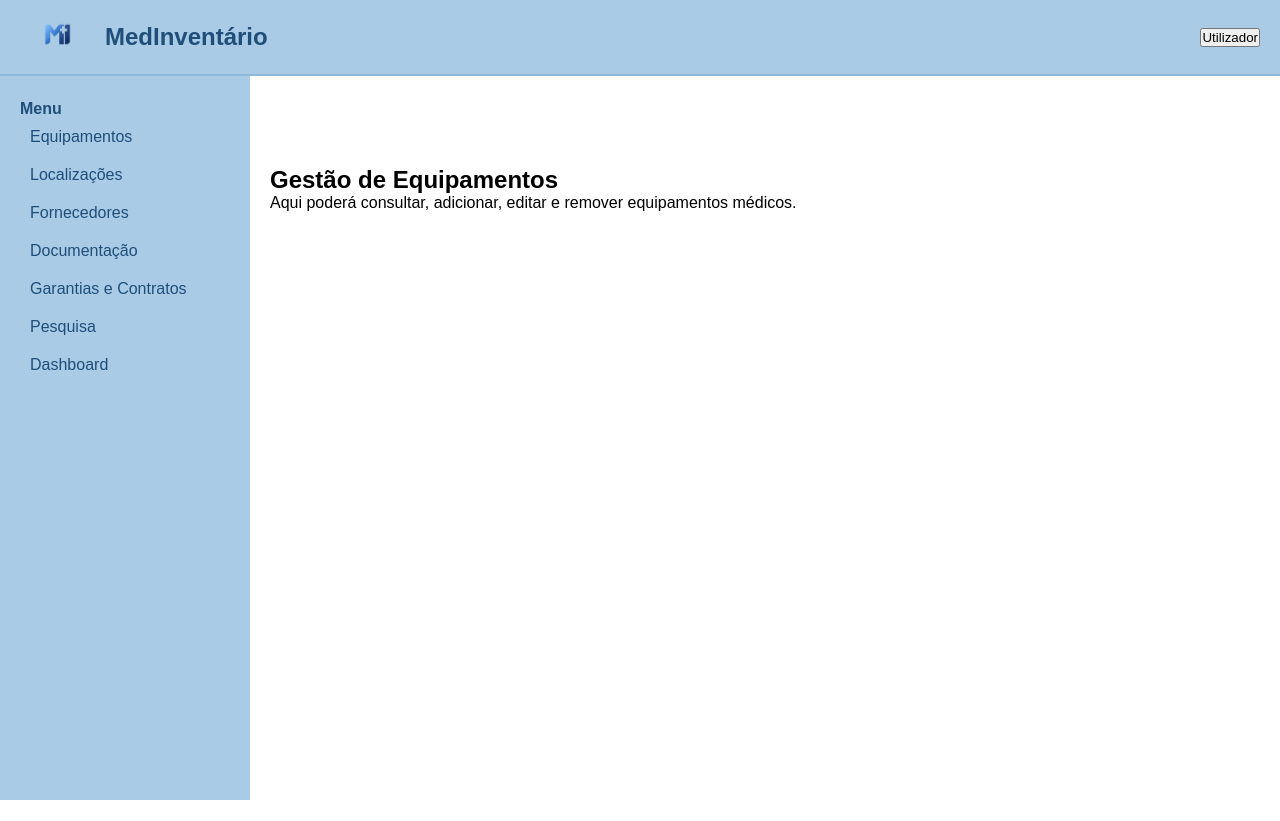
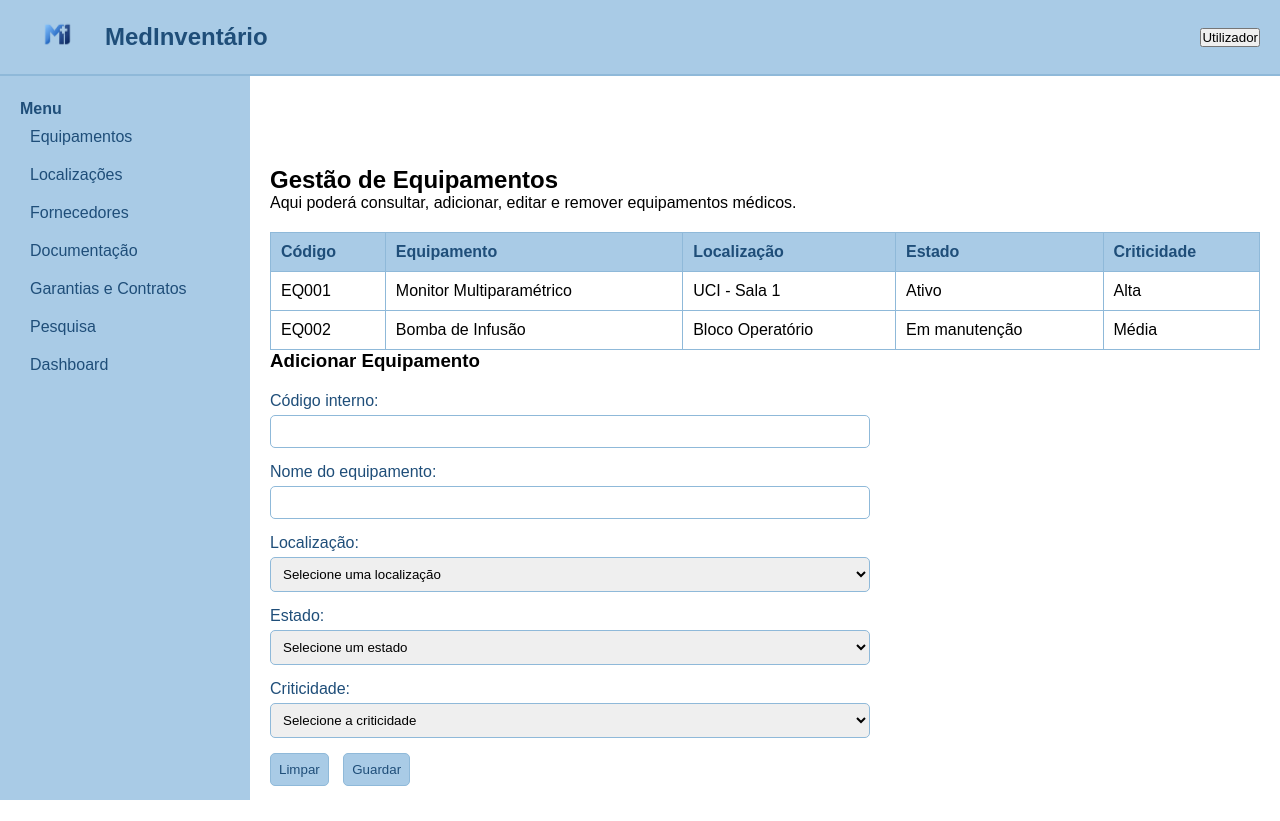
Before and after one commit to BeatrizRibeiro1241445/ProjetoSibdas, a PHP site: page /equipamentos.html in a window 1280 px wide. Before the commit the page ends 800 px from the top, so only its background shows below. Run offline with PHP 8.4, Linux system fonts and the light colour scheme.

Commit message:
equipamentos lista

```diff
--- a/backend/assets/css/estilos.css
+++ b/backend/assets/css/estilos.css
@@ -69,3 +69,62 @@
     flex-grow: 1;
     padding: 20px;
 }
+
+/* Estilos para tabelas */
+table {
+    width: 100%;
+    border-collapse: collapse;
+    margin-top: 20px;
+}
+
+th,
+td {
+    border: 1px solid #8fb9d9;
+    padding: 10px;
+    text-align: left;
+}
+
+th {
+    background-color: #a9cbe6;
+    color: #1f4e79;
+}
+
+/* Estilos para formulários */
+form {
+    margin-top: 20px;
+    max-width: 600px;
+}
+
+.form-group {
+    margin-bottom: 15px;
+}
+
+.form-group label {
+    display: block;
+    margin-bottom: 5px;
+    color: #1f4e79;
+}
+
+.form-group input,
+.form-group select,
+.form-group textarea {
+    width: 100%;
+    padding: 8px;
+    border: 1px solid #8fb9d9;
+    border-radius: 5px;
+}
+
+.form-group input[type="submit"],
+.form-group input[type="reset"] {
+    width: auto;
+    background-color: #a9cbe6;
+    color: #1f4e79;
+    cursor: pointer;
+    margin-right: 10px;
+}
+
+.form-group input[type="submit"]:hover,
+.form-group input[type="reset"]:hover {
+    background-color: #8fb9d9;
+    color: white;
+}
--- a/backend/equipamentos.html
+++ b/backend/equipamentos.html
@@ -50,6 +50,87 @@
         <section>
             <h2>Gestão de Equipamentos</h2>
             <p>Aqui poderá consultar, adicionar, editar e remover equipamentos médicos.</p>
+
+            <table>
+                <thead>
+                    <tr>
+                        <th>Código</th>
+                        <th>Equipamento</th>
+                        <th>Localização</th>
+                        <th>Estado</th>
+                        <th>Criticidade</th>
+                    </tr>
+                </thead>
+
+                <tbody>
+                    <tr>
+                        <td>EQ001</td>
+                        <td>Monitor Multiparamétrico</td>
+                        <td>UCI - Sala 1</td>
+                        <td>Ativo</td>
+                        <td>Alta</td>
+                    </tr>
+
+                    <tr>
+                        <td>EQ002</td>
+                        <td>Bomba de Infusão</td>
+                        <td>Bloco Operatório</td>
+                        <td>Em manutenção</td>
+                        <td>Média</td>
+                    </tr>
+                </tbody>
+            </table>
+            <h3>Adicionar Equipamento</h3>
+
+            <form action="#" method="post">
+                <div class="form-group">
+                    <label for="codigo">Código interno:</label>
+                    <input type="text" id="codigo" name="codigo" required>
+                </div>
+
+                <div class="form-group">
+                    <label for="nome">Nome do equipamento:</label>
+                    <input type="text" id="nome" name="nome" required>
+                </div>
+
+                <div class="form-group">
+                    <label for="localizacao">Localização:</label>
+                    <select id="localizacao" name="localizacao" required>
+                        <option value="">Selecione uma localização</option>
+                        <option value="uci">UCI</option>
+                        <option value="bloco">Bloco Operatório</option>
+                        <option value="urgencia">Urgência</option>
+                    </select>
+                </div>
+
+                <div class="form-group">
+                    <label for="estado">Estado:</label>
+                    <select id="estado" name="estado" required>
+                        <option value="">Selecione um estado</option>
+                        <option value="ativo">Ativo</option>
+                        <option value="manutencao">Em manutenção</option>
+                        <option value="inativo">Inativo</option>
+                        <option value="calibracao">Em calibração</option>
+                        <option value="abatido">Abatido</option>
+                    </select>
+                </div>
+
+                <div class="form-group">
+                    <label for="criticidade">Criticidade:</label>
+                    <select id="criticidade" name="criticidade" required>
+                        <option value="">Selecione a criticidade</option>
+                        <option value="baixa">Baixa</option>
+                        <option value="media">Média</option>
+                        <option value="alta">Alta</option>
+                        <option value="suporte-vida">Suporte de vida</option>
+                    </select>
+                </div>
+
+                <div class="form-group">
+                    <input type="reset" value="Limpar">
+                    <input type="submit" value="Guardar">
+                </div>
+            </form>
         </section>
     </main>
 
```
